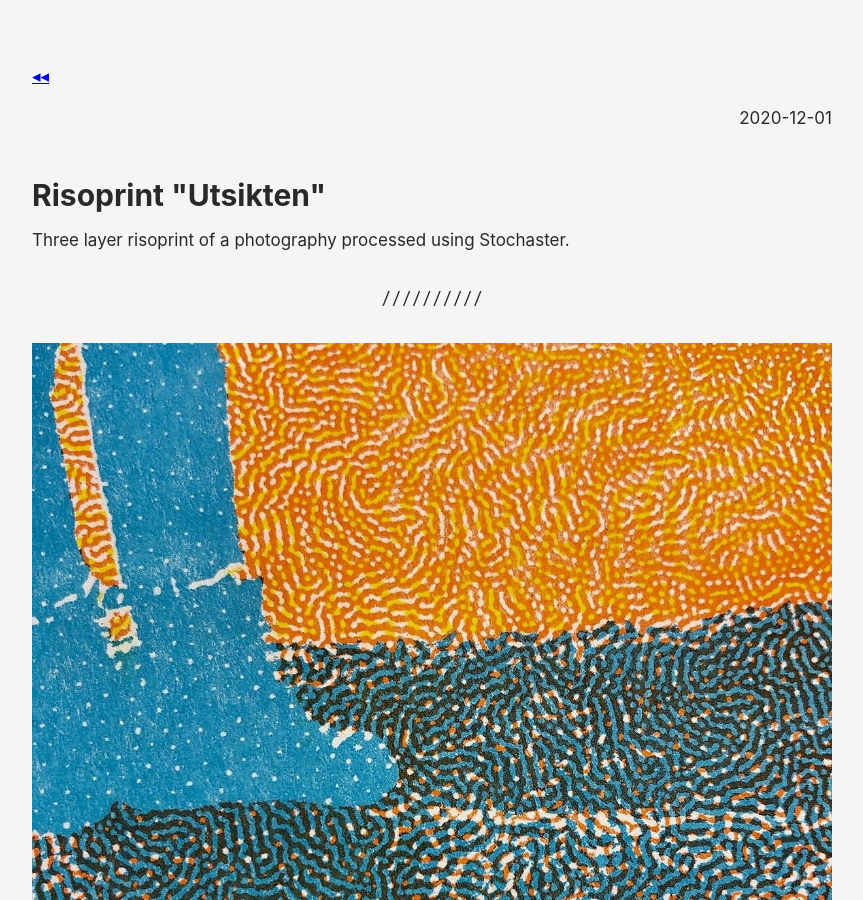
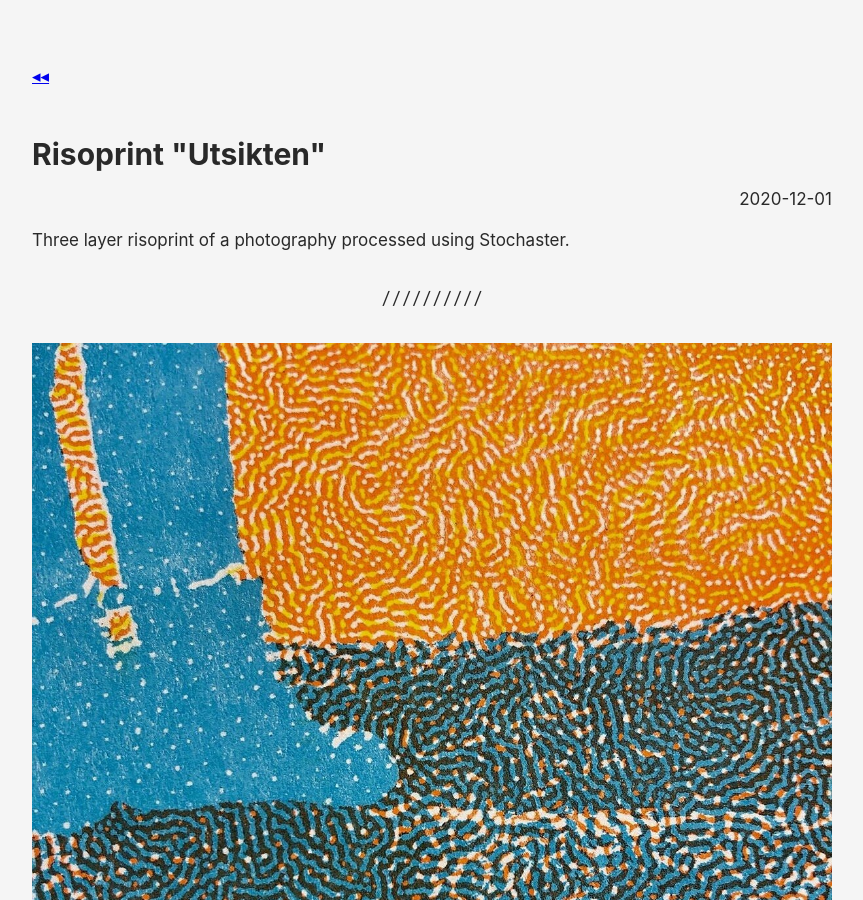
Before and after one commit to torbjornbp/torbjornbp.github.io, a Jekyll site: the page built from _posts/bits-and-pieces/2020-12-01-risoprinting.md, in a window 1280 px wide and 900 px high. Shown: the whole window, without its empty margins (208-1071 px from the left). Built offline with Jekyll 4.4.1, drawn with Linux system fonts in a browser that asks for light colours; some web fonts are replaced.

Commit message:
Update post.html

```diff
--- a/_layouts/post.html
+++ b/_layouts/post.html
@@ -5,11 +5,10 @@ layout: default
 {%-include back_link.html-%}
 
 <article>
+  <h1>{{ page.title }}</h1>
   <p class="post-meta">
     <time datetime="{{ page.date }}">{{ page.date | date: site.theme_config.date_format }}</time>
   </p>
 
-  <h1>{{ page.title }}</h1>
-
   {{ content }}
 </article>
```
